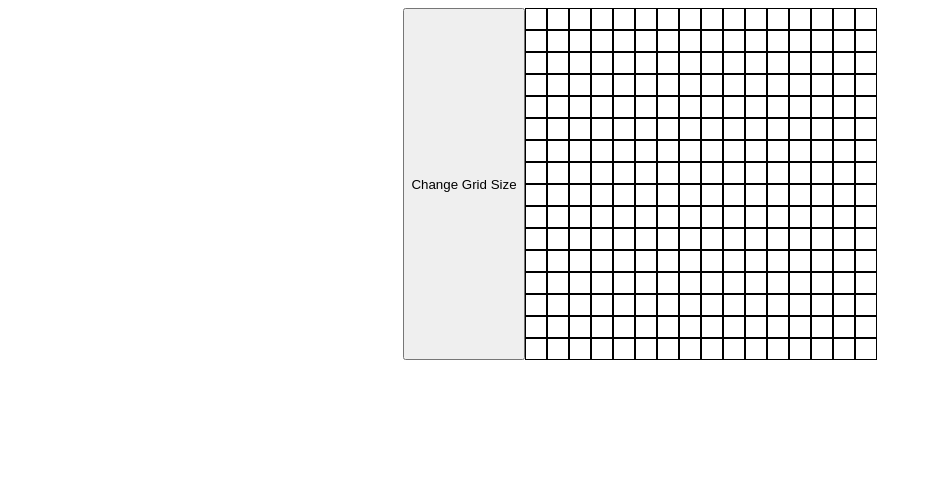
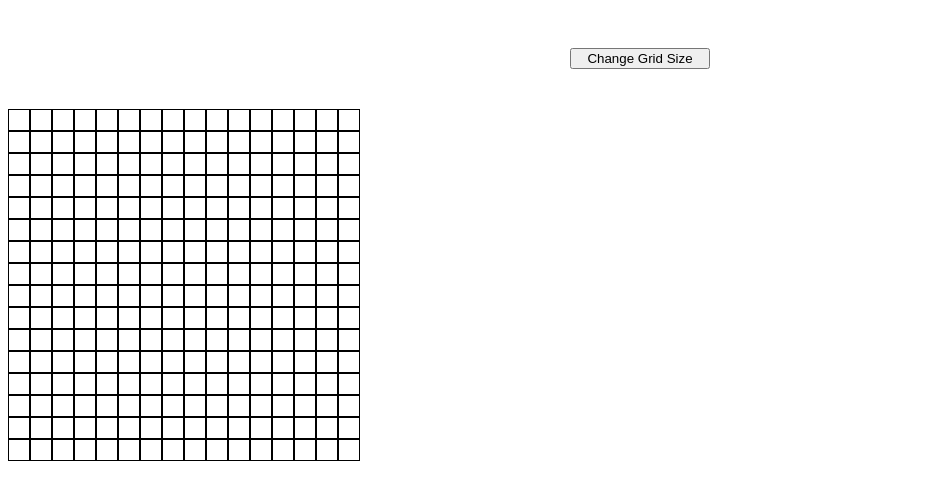
Before and after one commit to Levell99RC/etch-a-sketch, a plain HTML site: page index.html in a window 1280 px wide. Shown: the whole page, without its empty margins (0-932 px from the left). Drawn offline with Linux system fonts and the light colour scheme.

Commit message:
Add CSS for grid size button

```diff
--- a/styles.css
+++ b/styles.css
@@ -1,5 +1,13 @@
 body {
     display:  flex;
     justify-content: center;
+    flex-direction: column;
     margin-top: '40px';
 }
+
+.changeGrid {
+    align-self: center;
+    width: 140px;
+    flex-grow: 0;
+    margin: 40px 0px;
+}
```
